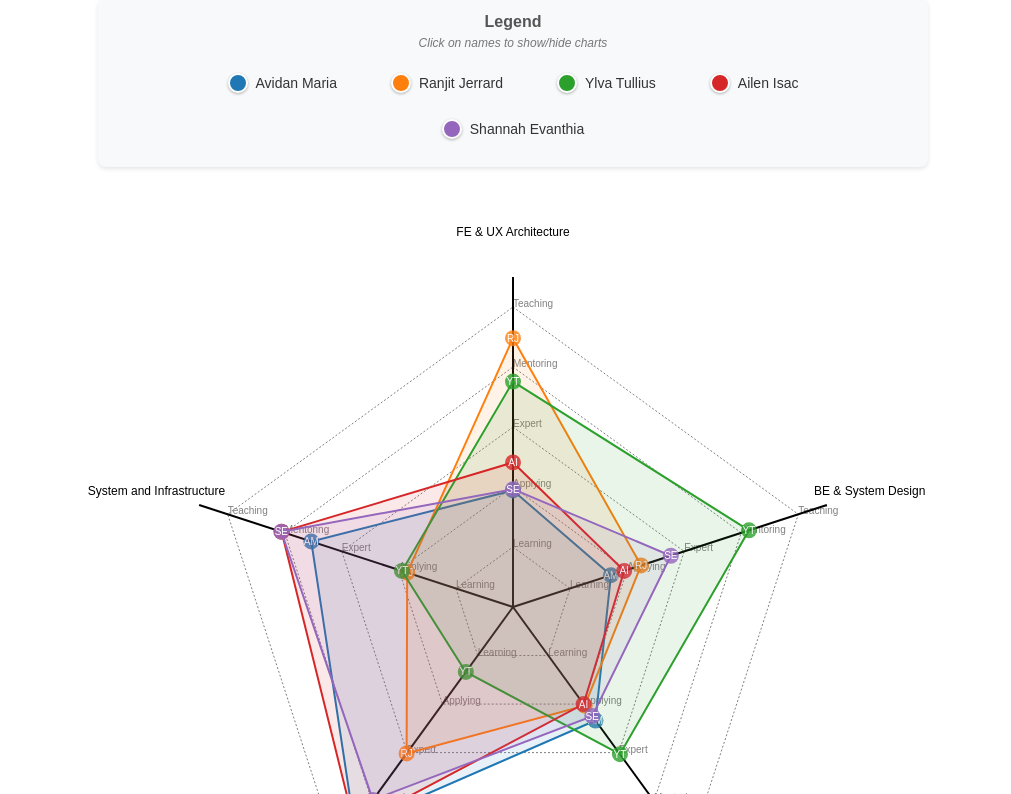
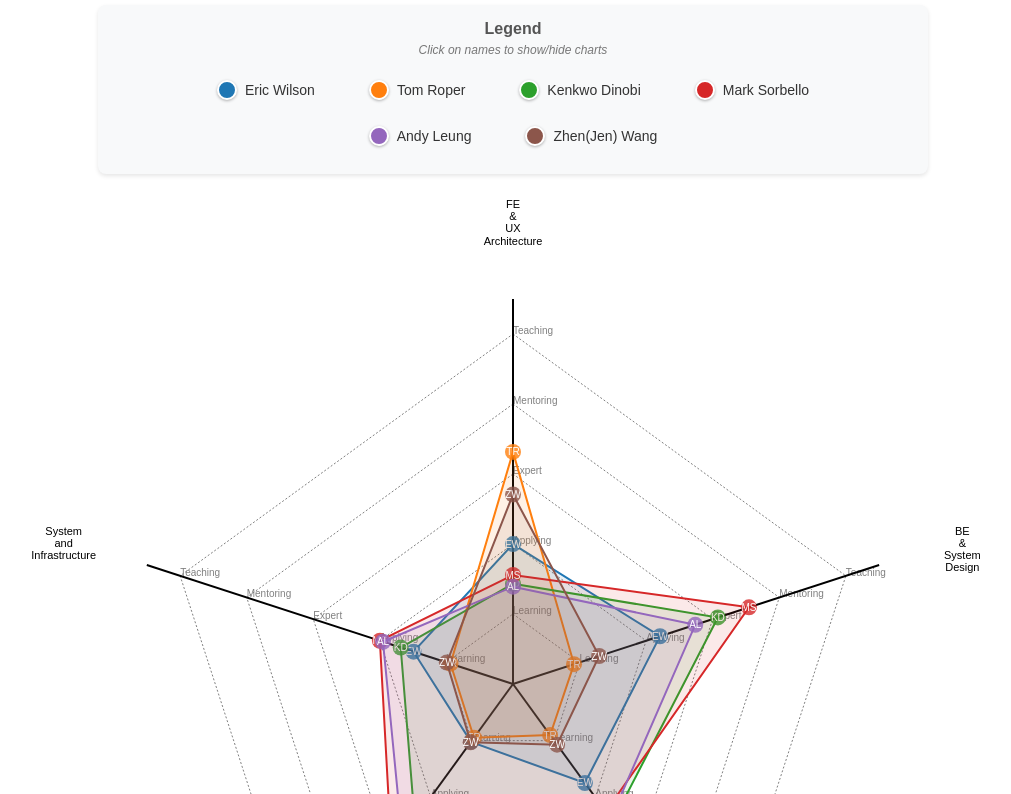
Before and after one commit to ericln/radar-chart-generator, a website: page public/index.html in a window 1280 px wide. Shown: the part 691-1485 px from the top of the page, without its empty margins (127-1138 px from the left). Drawn offline with nearby package versions, Linux system fonts and the light colour scheme.

Commit message:
fix label

```diff
--- a/public/index.html
+++ b/public/index.html
@@ -14,7 +14,7 @@
         }
         .radarChart {
             margin: 50px auto;
-            max-width: 600px;
+            max-width: 750px;
         }
         #combinedRadarChart {
             text-align: center;
--- a/public/radar-chart.js
+++ b/public/radar-chart.js
@@ -1,6 +1,6 @@
-const width = 600;
-const height = 600;
-const margin = {top: 100, right: 100, bottom: 100, left: 100}; // Increased margins
+const width = 700;
+const height = 700;
+const margin = {top: 120, right: 150, bottom: 120, left: 150}; // Increased margins for long labels
 
 // Categories and their corresponding labels
 //const categories = ["Technology", "System", "People", "Process", "Influence"];
@@ -103,13 +103,13 @@ d3.csv("your-data.csv").then(function(data) {
 
 function RadarCombinedChart(container, data, options) {
     const cfg = {
-        w: options.w || 600,
-        h: options.h || 600,
-        margin: options.margin || {top: 100, right: 200, bottom: 100, left: 100},  // Increased right margin for legend
+        w: options.w || 700,
+        h: options.h || 700,
+        margin: options.margin || {top: 120, right: 200, bottom: 120, left: 200},  // Increased margins for long labels
         levels: options.levels || 5,              // Number of concentric circles
         maxValue: options.maxValue || 5,          // Max value for the data
-        labelFactor: 1.25,                        // Distance of the labels from the axes
-        wrapWidth: 60,                            // Width to wrap the labels
+        labelFactor: 1.35,                        // Distance of the labels from the axes (increased)
+        wrapWidth: 80,                            // Width to wrap the labels (increased)
         opacityArea: 0.1,                         // Light opacity for fill
         dotRadius: 8,                             // Radius for the circles
         strokeWidth: 2,                           // Width of the stroke around the lines
@@ -186,12 +186,39 @@ function RadarCombinedChart(container, data, options) {
     // Category labels (names of the axes)
     axis.append("text")
         .attr("class", "legend")
-        .style("font-size", "12px")
+        .style("font-size", "11px")
         .attr("text-anchor", "middle")
         .attr("dy", "0.35em")
         .attr("x", (d, i) => rScale(cfg.maxValue * cfg.labelFactor) * Math.cos(angleSlice * i - Math.PI / 2))
         .attr("y", (d, i) => rScale(cfg.maxValue * cfg.labelFactor) * Math.sin(angleSlice * i - Math.PI / 2))
-        .text(d => d);  // Add the axis label (category name)
+        .each(function(d) {
+            const text = d3.select(this);
+            const words = d.split(/\s+/);
+            if (words.length > 2) {
+                // For long labels, split into multiple lines
+                text.text(null);
+                words.forEach((word, i) => {
+                    if (i === 0) {
+                        text.append("tspan")
+                            .attr("x", text.attr("x"))
+                            .attr("dy", "-0.3em")
+                            .text(word);
+                    } else if (i === 1) {
+                        text.append("tspan")
+                            .attr("x", text.attr("x"))
+                            .attr("dy", "1.1em")
+                            .text(word);
+                    } else {
+                        text.append("tspan")
+                            .attr("x", text.attr("x"))
+                            .attr("dy", "1.1em")
+                            .text(word);
+                    }
+                });
+            } else {
+                text.text(d);
+            }
+        });
 
     // Radar line (connect data points with straight lines for each person)
     const radarLine = d3.lineRadial()
@@ -281,13 +308,13 @@ function RadarChart(container, data, options, color, personName) {
     console.log(`options: ${options.color}`)
     console.log(`color : ${color}`)
     const cfg = {
-        w: options.w || 600,
-        h: options.h || 600,
-        margin: options.margin || {top: 100, right: 100, bottom: 100, left: 100},  // Margins
+        w: options.w || 700,
+        h: options.h || 700,
+        margin: options.margin || {top: 120, right: 150, bottom: 120, left: 150},  // Increased margins for long labels
         levels: options.levels || 5,              // Number of concentric circles
         maxValue: options.maxValue || 5,          // Max value for the data
-        labelFactor: 1.25,                        // Distance of the labels from the axes
-        wrapWidth: 60,                            // Width to wrap the labels
+        labelFactor: 1.35,                        // Distance of the labels from the axes (increased)
+        wrapWidth: 80,                            // Width to wrap the labels (increased)
         opacityArea: 0.35,                        // Opacity of the filled area
         dotRadius: 6,                             // Increased radius of the dots for dragging
         strokeWidth: 2,                           // Width of the stroke around the filled area
@@ -363,12 +390,39 @@ function RadarChart(container, data, options, color, personName) {
     // Axis labels (Category labels) - move slightly outward from the axis
     axis.append("text")
         .attr("class", "legend")
-        .style("font-size", "12px")
+        .style("font-size", "11px")
         .attr("text-anchor", "middle")
         .attr("dy", "0.35em")
         .attr("x", (d, i) => rScale(cfg.maxValue * cfg.labelFactor) * Math.cos(angleSlice * i - Math.PI / 2))
         .attr("y", (d, i) => rScale(cfg.maxValue * cfg.labelFactor) * Math.sin(angleSlice * i - Math.PI / 2))
-        .text(d => d);  // Add the axis label (category name)
+        .each(function(d) {
+            const text = d3.select(this);
+            const words = d.split(/\s+/);
+            if (words.length > 2) {
+                // For long labels, split into multiple lines
+                text.text(null);
+                words.forEach((word, i) => {
+                    if (i === 0) {
+                        text.append("tspan")
+                            .attr("x", text.attr("x"))
+                            .attr("dy", "-0.3em")
+                            .text(word);
+                    } else if (i === 1) {
+                        text.append("tspan")
+                            .attr("x", text.attr("x"))
+                            .attr("dy", "1.1em")
+                            .text(word);
+                    } else {
+                        text.append("tspan")
+                            .attr("x", text.attr("x"))
+                            .attr("dy", "1.1em")
+                            .text(word);
+                    }
+                });
+            } else {
+                text.text(d);
+            }
+        });
 
     // Radar line (connect data points with straight lines for pentagon) and close the path
     const radarLine = d3.lineRadial()
--- a/public/your-data.csv
+++ b/public/your-data.csv
@@ -1,6 +1,7 @@
 Name,FE & UX Architecture,BE & System Design,Data & Performance Engineering,Distirbuted Systems,System and Infrastructure
-Avidan Maria,1.9425810789892506,1.7164076831326627,2.3385421829931516,4.500284253320997,3.535032014406025
-Ranjit Jerrard,4.479829571989163,2.244280424304129,2.033392900163272,3.0164121398793537,1.854104707137181
-Ylva Tullius,3.75703319815728,4.1352421996251465,3.032417726490012,1.3380126889521773,1.9464218589806297
-Ailen Isac,2.4094414448875634,1.9482679870795403,2,4.497400243613333,4.054338890892543
-Shannah Evanthia,1.9632990996268493,2.7657036834347597,2.247391196832281,3.9742690353501398,4.060525615813691
+Eric Wilson,1.9988456658541356,2.2081569039745634,1.7479569828686914,1.0214718935130795,1.4937238094174334
+Tom Roper,3.315904613469164,0.9166748878803921,0.9025799072433522,0.9483320350392265,0.9386069221123378
+Kenkwo Dinobi,1.4327737410791994,3.077511023549799,2.424944938392869,2.391222440466957,1.6869616845294766
+Mark Sorbello,1.556990247663912,3.5445710962428914,2.254546883999945,2.953165213318392,1.9997091505706739
+Andy Leung,1.390334274629457,2.7375681535277656,2.3778454926416233,2.6984241580737605,1.9527991090962726
+Zhen(Jen) Wang,2.707106270630541,1.2938640124485334,1.0716395567791734,1.0297126011867348,0.9945030616613821
```
